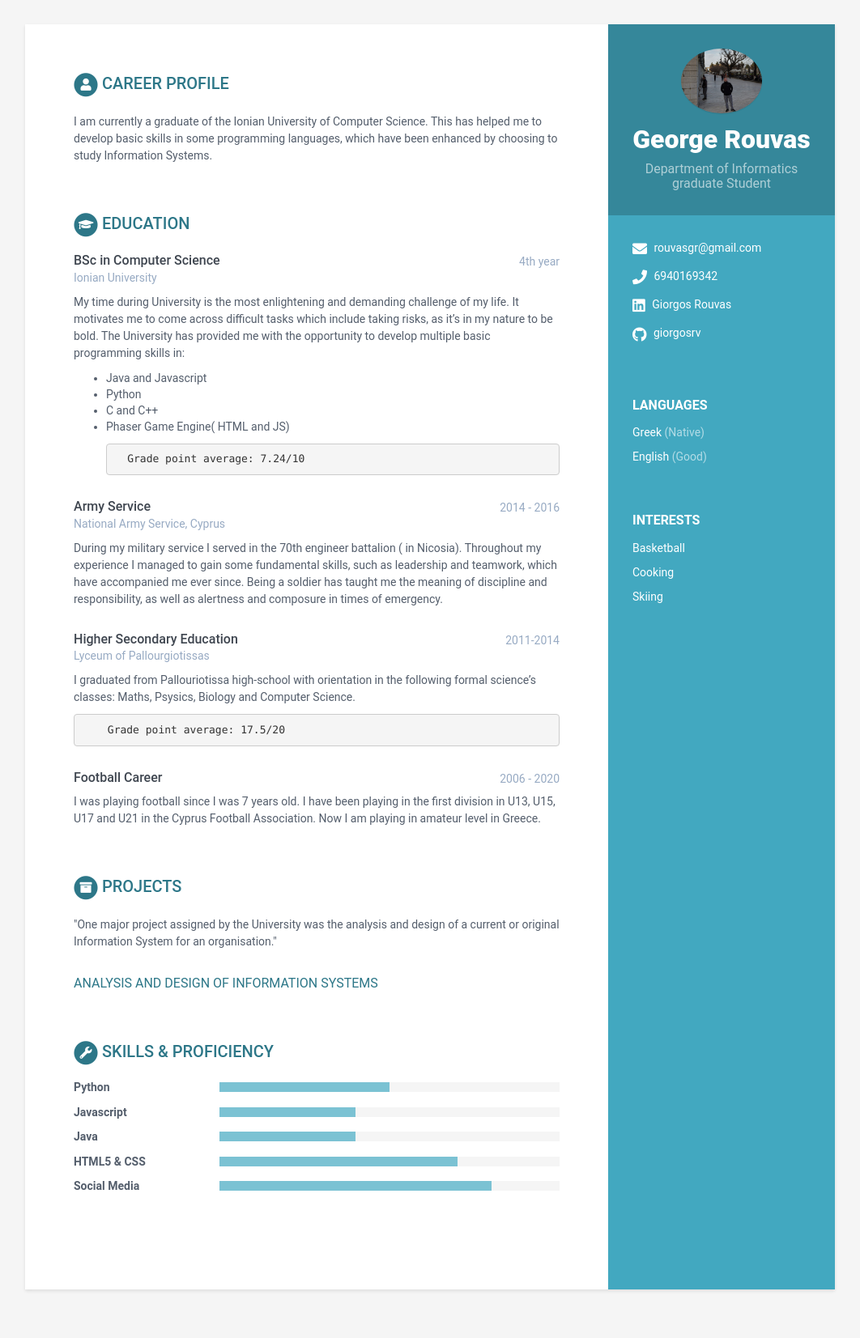
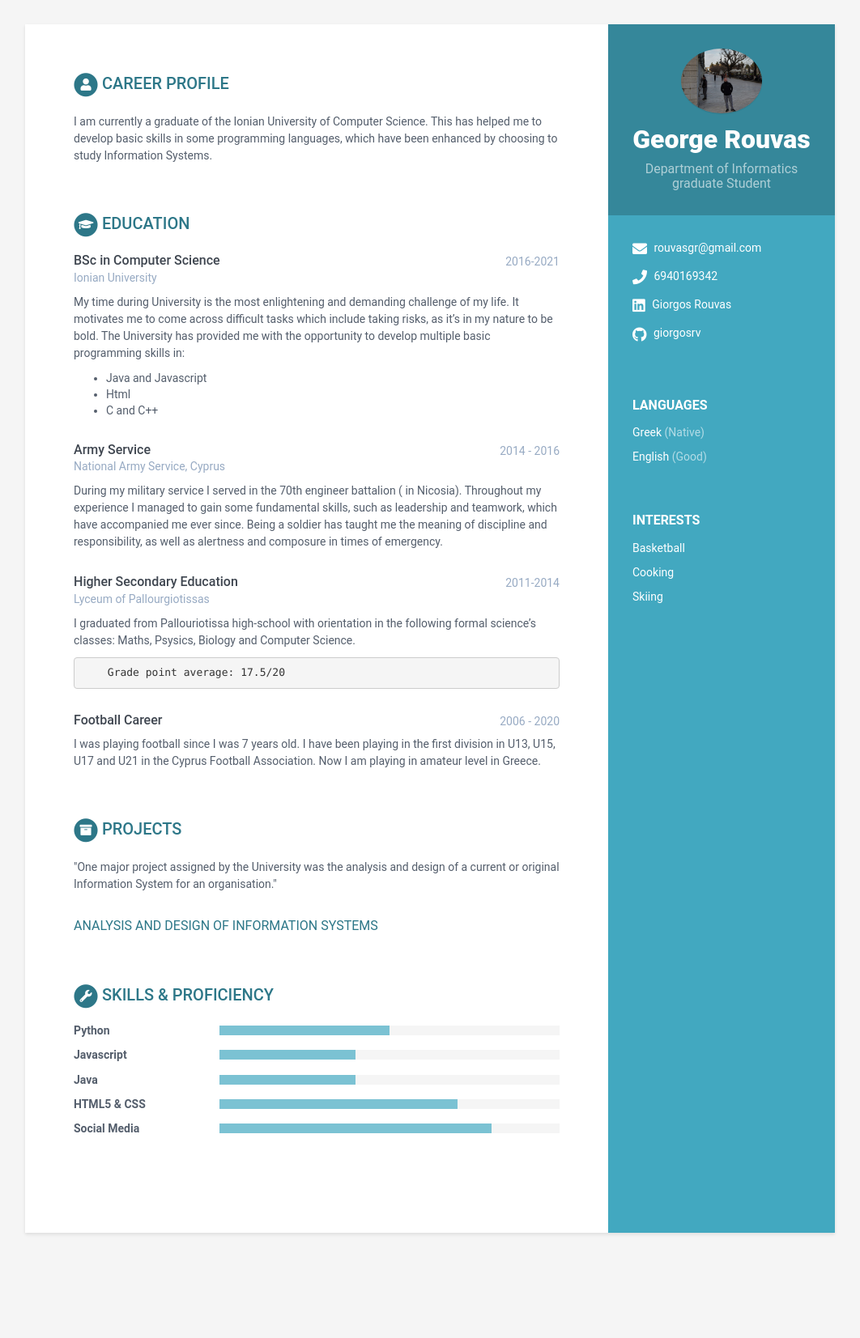
Before and after one commit to giorgosrv/MyCv, a Jekyll site: the page built from index.html, in a window 1280 px wide. Shown: the whole page at 81% size, without its empty margins (109-1171 px from the left). Built offline with Jekyll 4.4.1, drawn with Linux system fonts in a browser that asks for light colours; after the commit the page ends 1583 px from its top, so only the background shows below that.

Commit message:
Update data.yml

```diff
--- a/_data/data.yml
+++ b/_data/data.yml
@@ -57,18 +57,18 @@ career-profile:
 education:
     - degree: BSc in Computer Science
       university: Ionian University
-      time: 4th year
+      time: 2016-2021
       details: |
         My time during University is the most enlightening and demanding challenge of my life.
         It motivates me to come across difficult tasks which include taking risks,
         as it's in my nature to be bold. The University has provided me with the
         opportunity to develop multiple basic programming skills in:
         - Java and Javascript
-        - Python
+        - Html
         - C and C++
-        - Phaser Game Engine( HTML and JS)
 
-                Grade point average: 7.24/10
+
+
 
     - degree: Army Service
       university: National Army Service, Cyprus
```
